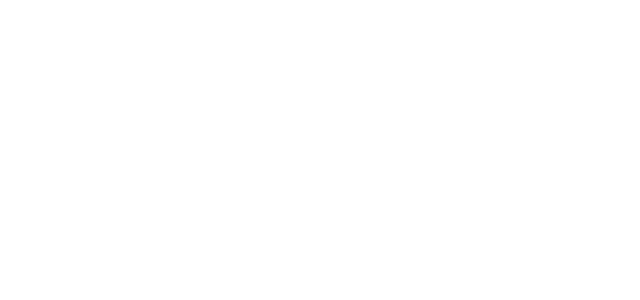
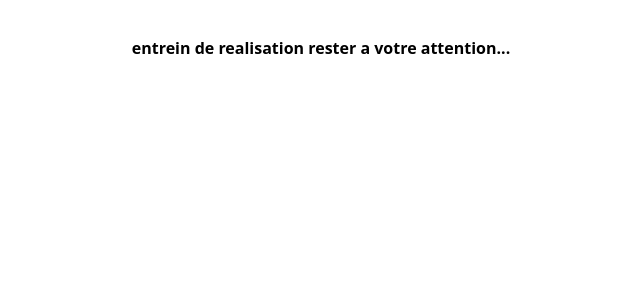
Before and after one commit to YASSIRELMAHDAOUI/site-voiture, a React (Vite) app: page /listevoiture in a window 1280 px wide. Before the commit this address had no page. Shown: the top 300 px of the page, without its empty margins (319-959 px from the left). Built offline with nearby package versions, Linux system fonts and the light colour scheme.

Commit message:
ajout des fichier

```diff
--- a/src/components/admin.jsx
+++ b/src/components/admin.jsx
@@ -1,14 +1,15 @@
 import React from "react";
 import { Link } from "react-router-dom";
-function AdminModern() {
+function Admin() {
   return (
     <div className="flex h-screen bg-gray-100 ">
       {/* Sidebar */}
       <aside className="w-64 bg-gray-800 text-white flex flex-col p-6">
         <h1 className="text-2xl font-bold mb-8"> Admin</h1>
         <nav className="flex flex-col gap-4">
-          <a href="#" className="hover:bg-white/20 rounded px-3 py-2">Listes Réservations</a>
-          <a href="#" className="hover:bg-white/20 rounded px-3 py-2">Listes Voitures</a>
+        <Link  to='/reservationliste' className="hover:bg-white/20 rounded px-3 py-2" >Liste reservations</Link>
+        <Link  to='/listevoiture' className="hover:bg-white/20 rounded px-3 py-2" >Liste voitures</Link>
+
         </nav>
       </aside>
 
@@ -30,4 +31,4 @@ function AdminModern() {
   );
 }
 
-export default AdminModern;
+export default Admin;
--- a/src/components/applocation.jsx
+++ b/src/components/applocation.jsx
@@ -6,6 +6,8 @@ import Contact from './contact';
 import Detail from './details';
 import Reserver from './reservation';
 import Admin from './admin';
+import RreservationListe from './reservationliste';
+import ListeVoiture from './listevoiture';
 
 
 const Applocation = () => {
@@ -17,6 +19,9 @@ const Applocation = () => {
         <Route path="/details/:id" element={<Detail/>} />
         <Route path='/reservation' element={<Reserver/>}/>
         <Route path='/admin' element={<Admin/>}/>
+        <Route path='/reservationliste' element={<RreservationListe/>}/>
+        <Route path='/listevoiture' element={<ListeVoiture/>}/>
+
       </Routes>
     </Router>
   );
--- a/src/components/home.jsx
+++ b/src/components/home.jsx
@@ -49,7 +49,6 @@ const Home = () => {
 
           {/* Menu links desktop */}
           <ul className="hidden md:flex gap-8 text-gray-200 font-medium">
-            <li><Link to="/contact" className="hover:text-blue-400 transition">Contact</Link></li>
             <li className="flex items-center gap-1 hover:text-blue-400 transition">
               <RiAdminLine /> <Link to="/admin">Admin</Link>
             </li>
--- /dev/null
+++ b/src/components/listevoiture.jsx
@@ -0,0 +1,10 @@
+import React from "react"
+
+function ListeVoiture() {
+    return(
+        <div>
+            <h2 className="font-bold flex justify-center mt-9">entrein de realisation rester a votre attention...</h2>
+        </div>
+    )
+}
+export default ListeVoiture
--- /dev/null
+++ b/src/components/reservationliste.jsx
@@ -0,0 +1,8 @@
+function RreservationListe(){
+    return(
+        <div>
+            <h2 className="font-bold flex justify-center mt-9">entrein de realisation rester a votre attention...</h2>
+        </div>
+    )
+}
+export default RreservationListe
```
